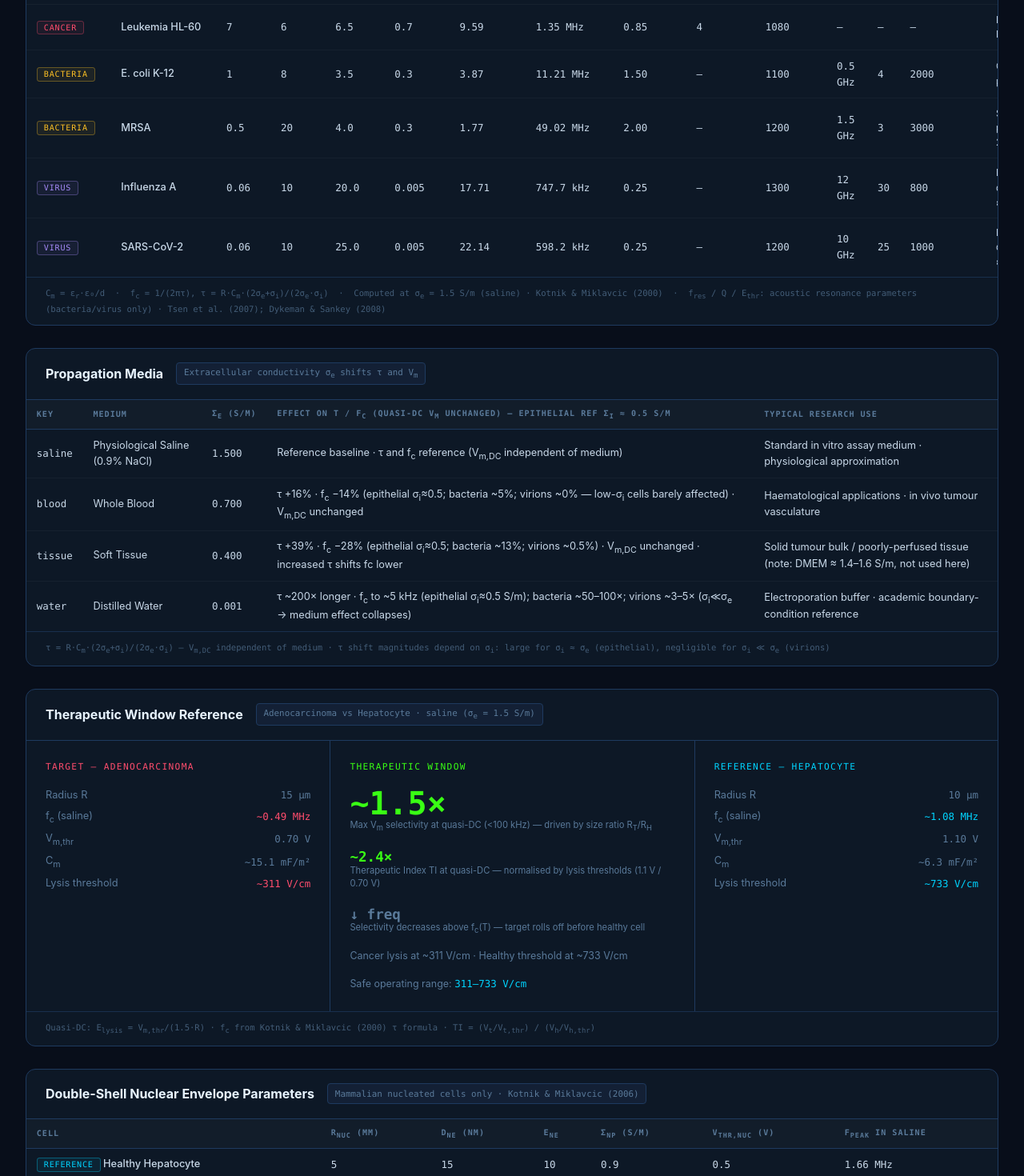
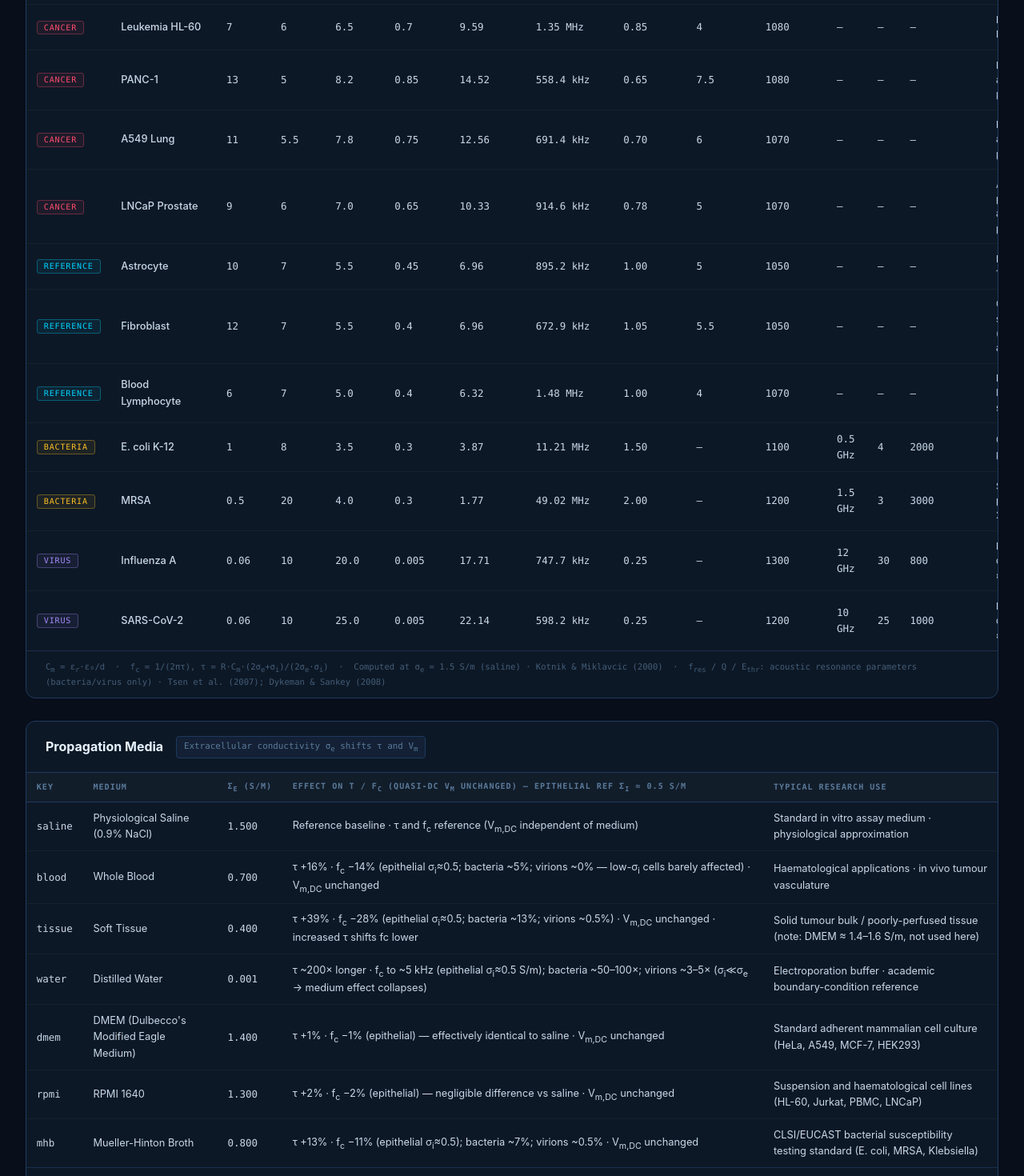
Before and after one commit to PreisTomer/ResoPulse, a Vue app in the folder frontend/: page /datasets in a window 1280 px wide. Shown: the part 700-2170 px from the top of the page at 80% size. Built offline with nearby package versions, Linux system fonts and the light colour scheme.

Commit message:
cell types addition

```diff
--- a/frontend/src/constants/cellLibrary.ts
+++ b/frontend/src/constants/cellLibrary.ts
@@ -157,6 +157,132 @@ export const CELL_PRESETS: CellPreset[] = [
     nucleoplasmConductivity: 1.0, nuclearThresholdVoltage: 0.45,
   },
 
+  {
+    presetId: 'panc1',
+    group: 'cancer',
+    id: 'panc1',
+    type: 'target',
+    label: 'PANC-1',
+    shortLabel: 'PANC-1',
+    notes: 'Pancreatic ductal adenocarcinoma · R = 13 µm · very high N/C ratio',
+    radius: 13,
+    membraneThickness: 5,
+    naturalFrequency: 390,
+    thresholdVoltage: 0.65,
+    dielectricConstant: 8.2,
+    conductivity: 0.85,
+    density: 1080,
+    specificHeatCapacity: 3200,
+    amplitude: 0.5,
+    // High N/C ratio hallmark of PDAC — thinner, leakier NE → lower f_peak, lower threshold
+    nuclearRadius: 7.5, nuclearMembraneThickness: 11, nuclearMembraneEps: 12,
+    nucleoplasmConductivity: 1.1, nuclearThresholdVoltage: 0.35,
+  },
+  {
+    presetId: 'a549',
+    group: 'cancer',
+    id: 'a549',
+    type: 'target',
+    label: 'A549 Lung',
+    shortLabel: 'A549',
+    notes: 'NSCLC lung adenocarcinoma · R = 11 µm · model epithelial line',
+    radius: 11,
+    membraneThickness: 5.5,
+    naturalFrequency: 440,
+    thresholdVoltage: 0.70,
+    dielectricConstant: 7.8,
+    conductivity: 0.75,
+    density: 1070,
+    specificHeatCapacity: 3200,
+    amplitude: 0.5,
+    // Elevated N/C ratio typical of lung adenocarcinoma
+    nuclearRadius: 6.0, nuclearMembraneThickness: 12, nuclearMembraneEps: 11,
+    nucleoplasmConductivity: 1.0, nuclearThresholdVoltage: 0.40,
+  },
+  {
+    presetId: 'lncap',
+    group: 'cancer',
+    id: 'lncap',
+    type: 'target',
+    label: 'LNCaP Prostate',
+    shortLabel: 'LNCaP',
+    notes: 'Androgen-sensitive prostate adenocarcinoma · R = 9 µm · PSA-secreting',
+    radius: 9,
+    membraneThickness: 6,
+    naturalFrequency: 430,
+    thresholdVoltage: 0.78,
+    dielectricConstant: 7.0,
+    conductivity: 0.65,
+    density: 1070,
+    specificHeatCapacity: 3200,
+    amplitude: 0.5,
+    // Moderate N/C ratio elevation
+    nuclearRadius: 5.0, nuclearMembraneThickness: 13, nuclearMembraneEps: 11,
+    nucleoplasmConductivity: 0.9, nuclearThresholdVoltage: 0.44,
+  },
+
+  // ── Additional reference cells ───────────────────────────────────────────────
+  {
+    presetId: 'astrocyte',
+    group: 'reference',
+    id: 'astrocyte',
+    type: 'healthy',
+    label: 'Astrocyte',
+    shortLabel: 'Astrocyte',
+    notes: 'Brain glial cell · soma R = 10 µm · CNS reference',
+    radius: 10,
+    membraneThickness: 7,
+    naturalFrequency: 440,
+    thresholdVoltage: 1.0,
+    dielectricConstant: 5.5,
+    conductivity: 0.45,
+    density: 1050,
+    specificHeatCapacity: 3500,
+    amplitude: 0.8,
+    nuclearRadius: 5.0, nuclearMembraneThickness: 15, nuclearMembraneEps: 10,
+    nucleoplasmConductivity: 0.8, nuclearThresholdVoltage: 0.50,
+  },
+  {
+    presetId: 'fibroblast',
+    group: 'reference',
+    id: 'fibroblast',
+    type: 'healthy',
+    label: 'Fibroblast',
+    shortLabel: 'Fibroblast',
+    notes: 'Connective tissue stromal cell · R = 12 µm (soma) · spherical approx',
+    radius: 12,
+    membraneThickness: 7,
+    naturalFrequency: 440,
+    thresholdVoltage: 1.05,
+    dielectricConstant: 5.5,
+    conductivity: 0.40,
+    density: 1050,
+    specificHeatCapacity: 3500,
+    amplitude: 0.8,
+    nuclearRadius: 5.5, nuclearMembraneThickness: 15, nuclearMembraneEps: 10,
+    nucleoplasmConductivity: 0.75, nuclearThresholdVoltage: 0.52,
+  },
+  {
+    presetId: 'lymphocyte',
+    group: 'reference',
+    id: 'lymphocyte',
+    type: 'healthy',
+    label: 'Blood Lymphocyte',
+    shortLabel: 'Lymphocyte',
+    notes: 'Resting peripheral blood lymphocyte · R = 6 µm · suspension',
+    radius: 6,
+    membraneThickness: 7,
+    naturalFrequency: 440,
+    thresholdVoltage: 1.0,
+    dielectricConstant: 5.0,
+    conductivity: 0.40,
+    density: 1070,
+    specificHeatCapacity: 3600,
+    amplitude: 0.8,
+    nuclearRadius: 4.0, nuclearMembraneThickness: 15, nuclearMembraneEps: 10,
+    nucleoplasmConductivity: 0.85, nuclearThresholdVoltage: 0.48,
+  },
+
   // ── Bacteria (spherical-shell approximation) ────────────────────────────────
   {
     presetId: 'ecoli',
--- a/frontend/src/locales/datasets.en.json
+++ b/frontend/src/locales/datasets.en.json
@@ -60,6 +60,18 @@
       "waterName": "Distilled Water",
       "waterEffect": "τ ~200× longer · f<sub>c</sub> to ~5 kHz (epithelial σ<sub>i</sub>≈0.5 S/m); bacteria ~50–100×; virions ~3–5× (σ<sub>i</sub>≪σ<sub>e</sub> → medium effect collapses)",
       "waterUse": "Electroporation buffer · academic boundary-condition reference",
+      "dmemKey": "dmem",
+      "dmemName": "DMEM (Dulbecco's Modified Eagle Medium)",
+      "dmemEffect": "τ +1% · f<sub>c</sub> −1% (epithelial) — effectively identical to saline · V<sub>m,DC</sub> unchanged",
+      "dmemUse": "Standard adherent mammalian cell culture (HeLa, A549, MCF-7, HEK293)",
+      "rpmiKey": "rpmi",
+      "rpmiName": "RPMI 1640",
+      "rpmiEffect": "τ +2% · f<sub>c</sub> −2% (epithelial) — negligible difference vs saline · V<sub>m,DC</sub> unchanged",
+      "rpmiUse": "Suspension and haematological cell lines (HL-60, Jurkat, PBMC, LNCaP)",
+      "mhbKey": "mhb",
+      "mhbName": "Mueller-Hinton Broth",
+      "mhbEffect": "τ +13% · f<sub>c</sub> −11% (epithelial σ<sub>i</sub>≈0.5); bacteria ~7%; virions ~0.5% · V<sub>m,DC</sub> unchanged",
+      "mhbUse": "CLSI/EUCAST bacterial susceptibility testing standard (E. coli, MRSA, Klebsiella)",
       "footer": "τ = R·C<sub>m</sub>·(2σ<sub>e</sub>+σ<sub>i</sub>)/(2σ<sub>e</sub>·σ<sub>i</sub>) — V<sub>m,DC</sub> independent of medium · τ shift magnitudes depend on σ<sub>i</sub>: large for σ<sub>i</sub> ≈ σ<sub>e</sub> (epithelial), negligible for σ<sub>i</sub> ≪ σ<sub>e</sub> (virions)"
     },
 
--- a/frontend/src/views/DataSetsView.vue
+++ b/frontend/src/views/DataSetsView.vue
@@ -136,6 +136,27 @@
                 <td class="datasets__mono">0.001</td>
                 <td v-html="$t('datasets.media.waterEffect')"></td>
                 <td>{{ $t('datasets.media.waterUse') }}</td>
+              </tr>
+              <tr>
+                <td class="datasets__mono datasets__primary-val">{{ $t('datasets.media.dmemKey') }}</td>
+                <td>{{ $t('datasets.media.dmemName') }}</td>
+                <td class="datasets__mono">1.400</td>
+                <td v-html="$t('datasets.media.dmemEffect')"></td>
+                <td>{{ $t('datasets.media.dmemUse') }}</td>
+              </tr>
+              <tr>
+                <td class="datasets__mono">{{ $t('datasets.media.rpmiKey') }}</td>
+                <td>{{ $t('datasets.media.rpmiName') }}</td>
+                <td class="datasets__mono">1.300</td>
+                <td v-html="$t('datasets.media.rpmiEffect')"></td>
+                <td>{{ $t('datasets.media.rpmiUse') }}</td>
+              </tr>
+              <tr>
+                <td class="datasets__mono">{{ $t('datasets.media.mhbKey') }}</td>
+                <td>{{ $t('datasets.media.mhbName') }}</td>
+                <td class="datasets__mono">0.800</td>
+                <td v-html="$t('datasets.media.mhbEffect')"></td>
+                <td>{{ $t('datasets.media.mhbUse') }}</td>
               </tr>
             </tbody>
           </table>
```
